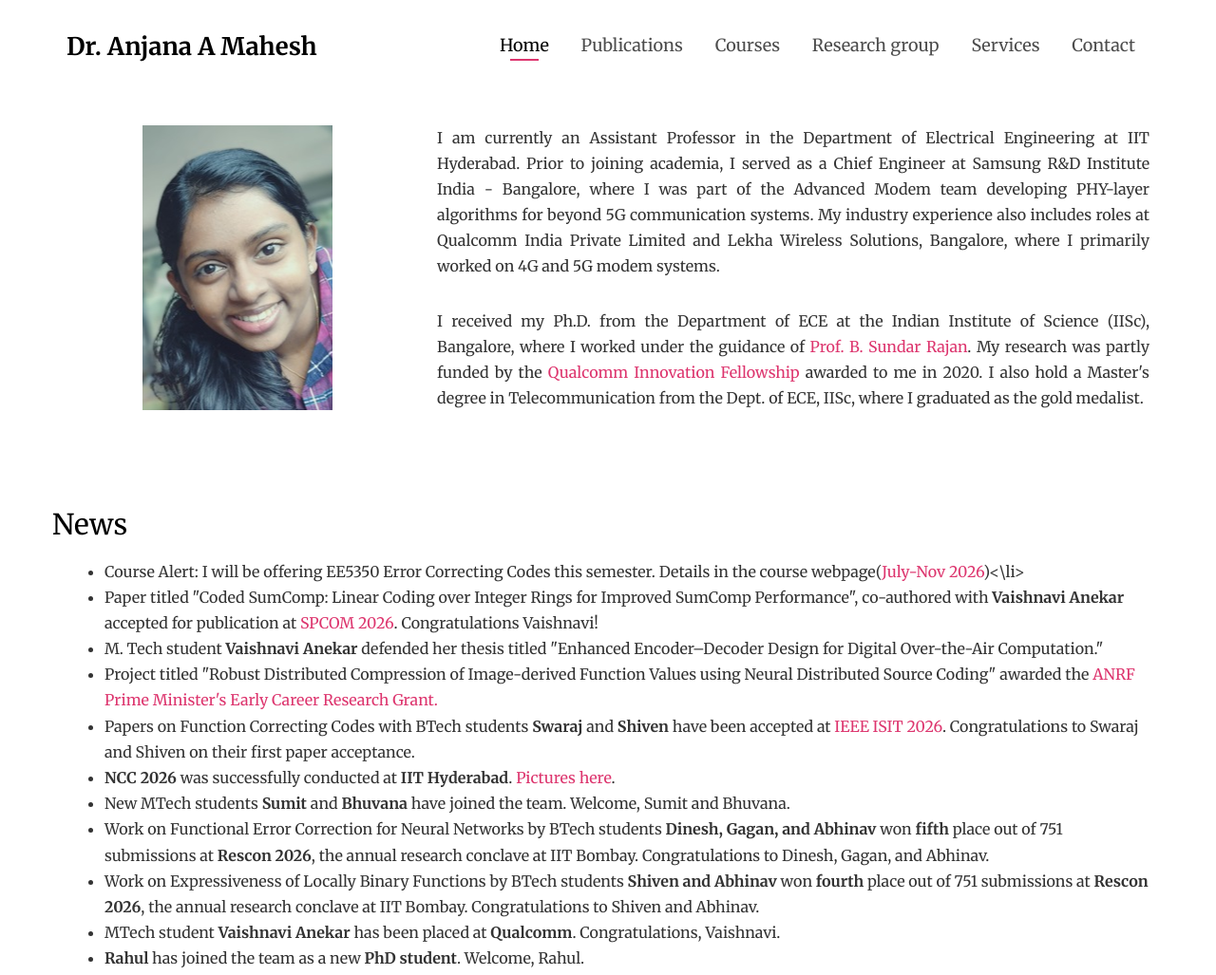
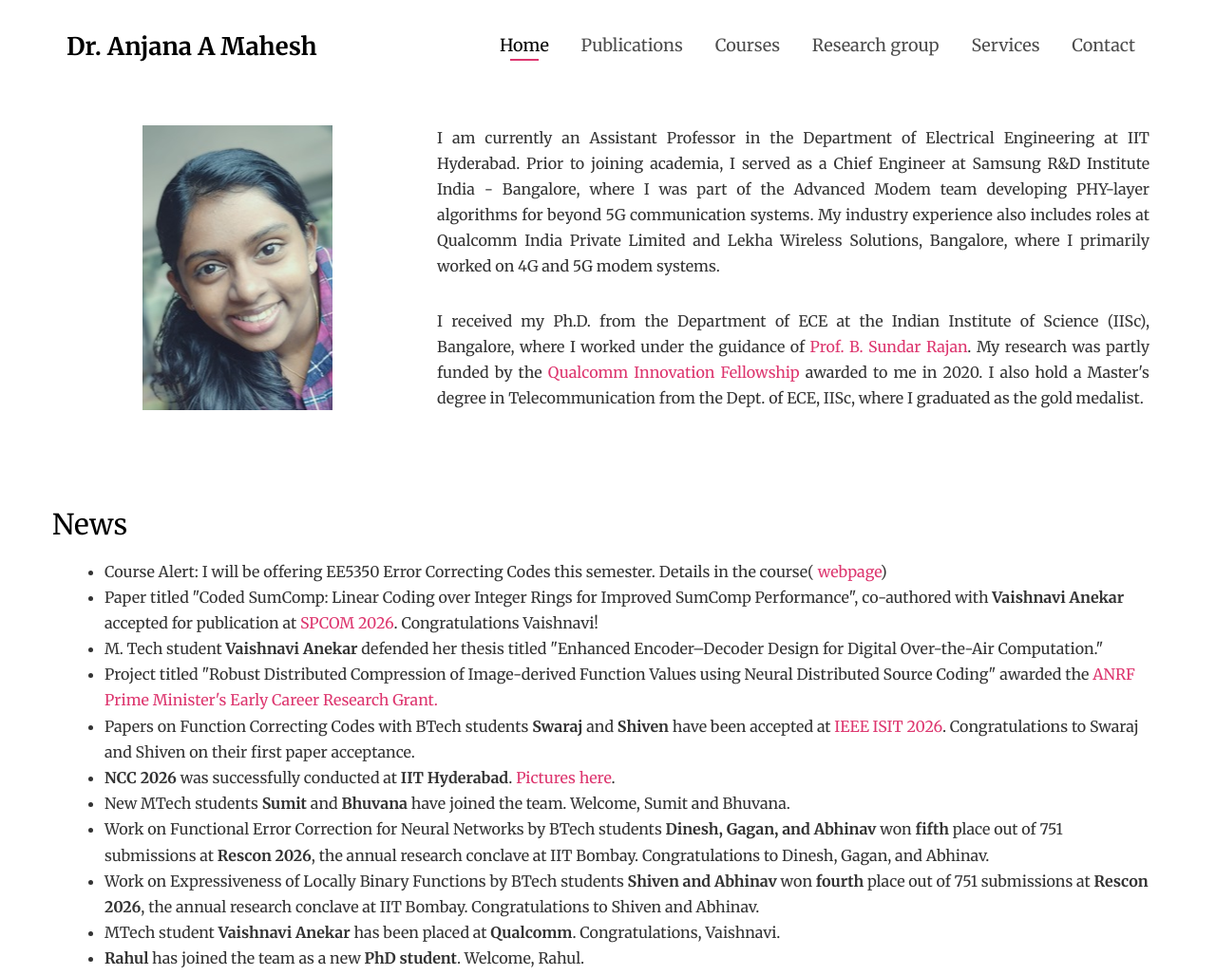
Before and after one commit to AnjanaMahesh/AnjanaMahesh.github.io, a website: page index.html in a window 1280 px wide. Shown: the top 1027 px of the page at 95% size. Drawn offline with Linux system fonts and the light colour scheme; files whose address does not match are found by name.

Commit message:
Update index.html

```diff
--- a/index.html
+++ b/index.html
@@ -170,7 +170,7 @@ background-position: center center;"></div>
     	 -->
 
         <ul>
-				<li> Course Alert: I will be offering EE5350 Error Correcting Codes this semester. Details in the course webpage(<a href="courses/EE5350_july_nov_2026.html" target="_blank">July-Nov 2026</a>)<\li>
+				<li> Course Alert: I will be offering EE5350 Error Correcting Codes this semester. Details in the course(<a href="courses/EE5350_july_nov_2026.html" target="_blank"> webpage</a>)</li>
 				<li> Paper titled "Coded SumComp: Linear Coding over Integer Rings for Improved SumComp Performance", co-authored with
 					<strong>Vaishnavi Anekar</strong> accepted for publication at
 					<a href="https://ece.iisc.ac.in/~spcom/2026/" target="_blank">SPCOM 2026</a>. Congratulations Vaishnavi!</li>
```
